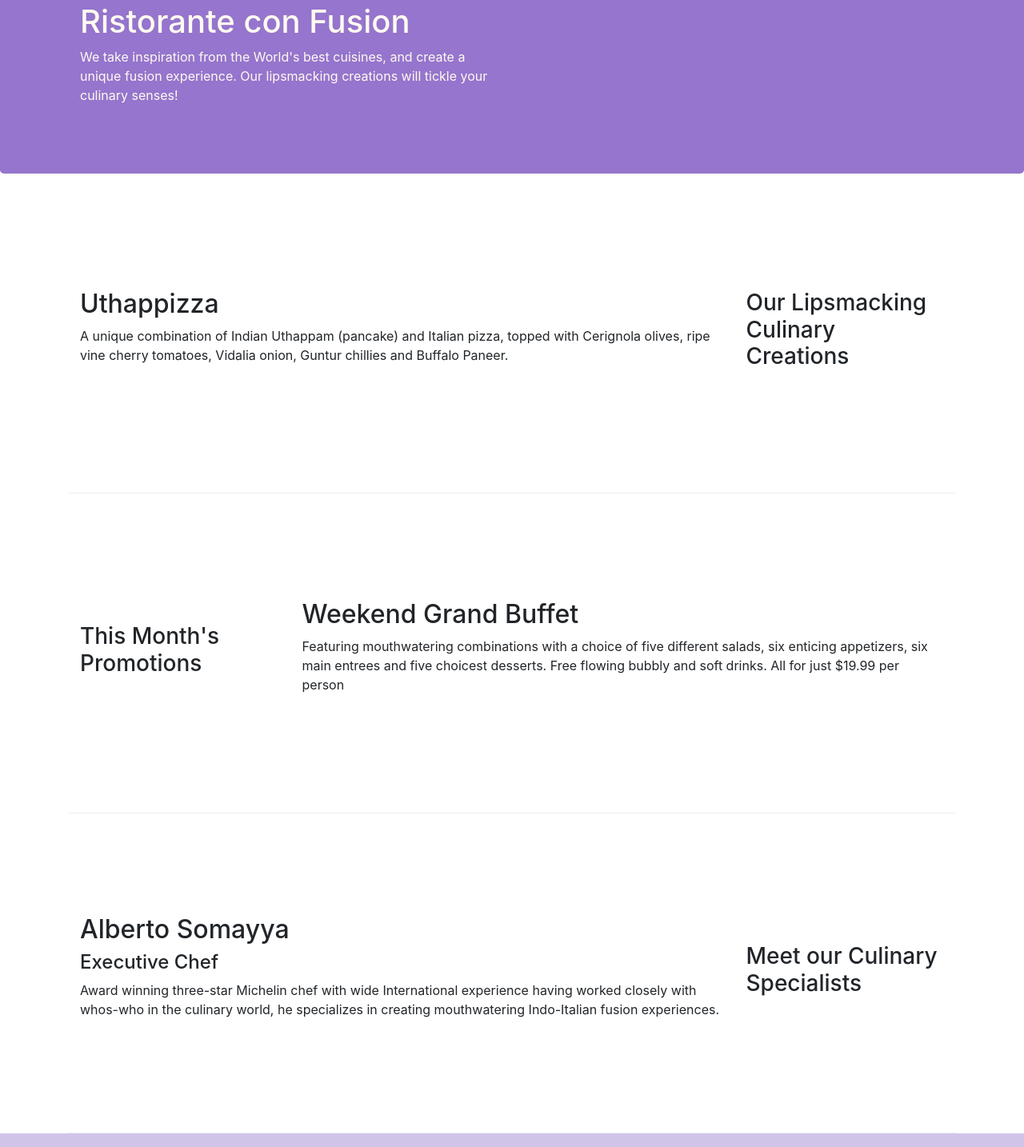
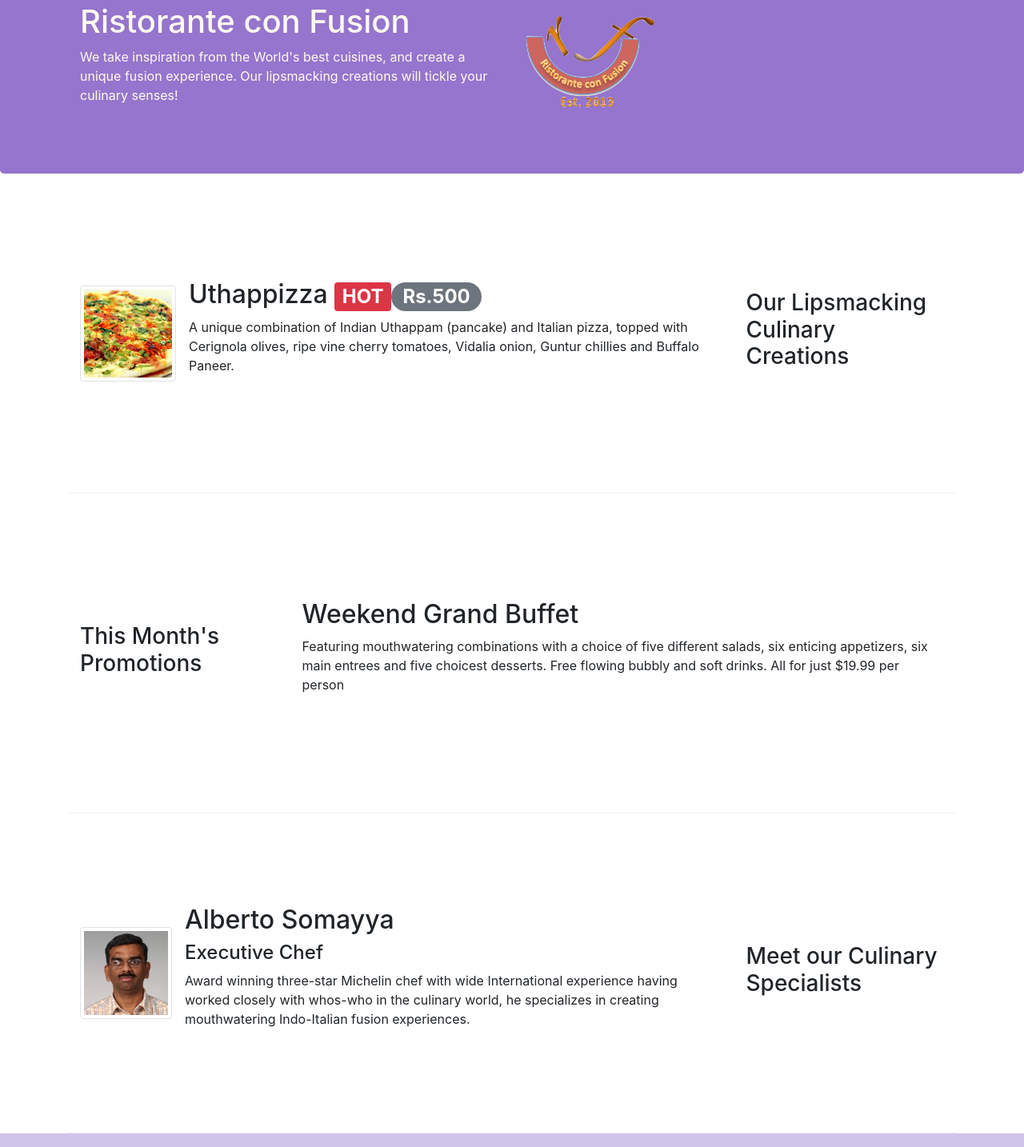
Before and after one commit to lakshya8066/Baisc-html-css-and-js-project, a website: page index.html in a window 1280 px wide. Shown: the part 67-1501 px from the top of the page at 80% size. Drawn offline with nearby package versions, Linux system fonts and the light colour scheme.

Commit message:
alerting users

```diff
--- a/index.html
+++ b/index.html
@@ -21,7 +21,7 @@
       <button class="navbar-toggler" type="button" data-toggle="collapse" data-target="#Navbar" name="button">
         <span class="navbar-toggler-icon"></span>
       </button>
-      <a class="navbar-brand" href="index.html">Ristorante Con Fusion</a>
+      <a class="navbar-brand" href="index.html"><img src="img/logo.png" height="30" width="41"></a>
       <div class="collapse navbar-collapse" id="Navbar">
         <ul class="navbar-nav mr-auto mr-auto">
           <li class="nav-item active"><a class="nav-link" href="#"><span class="fa fa-home fa-lg"></span> Home</a></li>
@@ -39,7 +39,8 @@
           <h1>Ristorante con Fusion</h1>
           <p>We take inspiration from the World's best cuisines, and create a unique fusion experience. Our lipsmacking creations will tickle your culinary senses!</p>
         </div>
-        <div class="col-12 col-sm">
+        <div class="col-12 col-sm align-self-center">
+          <img src="img/logo.png" class="img-fluid">
         </div>
       </div>
     </div>
@@ -51,8 +52,14 @@
         <h3>Our Lipsmacking Culinary Creations</h3>
       </div>
       <div class="col col-sm order-sm-first- col-md">
-        <h2>Uthappizza</h2>
-        <p>A unique combination of Indian Uthappam (pancake) and Italian pizza, topped with Cerignola olives, ripe vine cherry tomatoes, Vidalia onion, Guntur chillies and Buffalo Paneer.</p>
+        <div class="media">
+          <img class="d-flex mr-3 img-thumbnail align-self-center" src="img/Uthappizza.png" alt="Uthappizza">
+          <div class="media-body">
+            <h2 class="mt-0">Uthappizza <span class="badge badge-danger">HOT</span><span class="badge badge-pill badge-secondary">Rs.500</span></h2>
+            <p class="d-none d-sm-block">A unique combination of Indian Uthappam (pancake) and Italian pizza, topped with Cerignola olives, ripe vine cherry tomatoes, Vidalia onion, Guntur chillies and Buffalo Paneer.</p>
+
+          </div>
+        </div>
       </div>
     </div>
 
@@ -63,7 +70,7 @@
       </div>
       <div class="col col-sm col-md">
         <h2>Weekend Grand Buffet</h2>
-        <p>Featuring mouthwatering combinations with a choice of five different salads, six enticing appetizers, six main entrees and five choicest desserts. Free flowing bubbly and soft drinks. All for just $19.99 per person </p>
+        <p class="d-none d-sm-block">Featuring mouthwatering combinations with a choice of five different salads, six enticing appetizers, six main entrees and five choicest desserts. Free flowing bubbly and soft drinks. All for just $19.99 per person </p>
       </div>
     </div>
 
@@ -72,10 +79,16 @@
         <h3>Meet our Culinary Specialists</h3>
       </div>
       <div class="col col-sm order-sm-first- col-md">
-        <h2>Alberto Somayya</h2>
-        <h4>Executive Chef</h4>
-        <p>Award winning three-star Michelin chef with wide International experience having worked closely with whos-who in the culinary world, he specializes in creating mouthwatering Indo-Italian fusion experiences. </p>
-      </div>
+        <div class="media">
+          <img class="d-flex mr-3 img-thumbnail align-self-center" src="img/alberto.png" alt="">
+          <div class="media-body">
+            <h2 class="mt-0">Alberto Somayya</h2>
+            <h4>Executive Chef</h4>
+            <p class="d-none d-sm-block">Award winning three-star Michelin chef with wide International experience having worked closely with whos-who in the culinary world, he specializes in creating mouthwatering Indo-Italian fusion experiences. </p>
+
+          </div>
+        </div>
+        </div>
     </div>
   </div>
 
```
Also changed, not shown: aboutus.html (+3 -2 lines), contactus.html (+3 -2 lines), img/alberto.png (added), img/buffet.png (added), img/logo.png (added), img/uthappizza.png (added), 1 other file.
